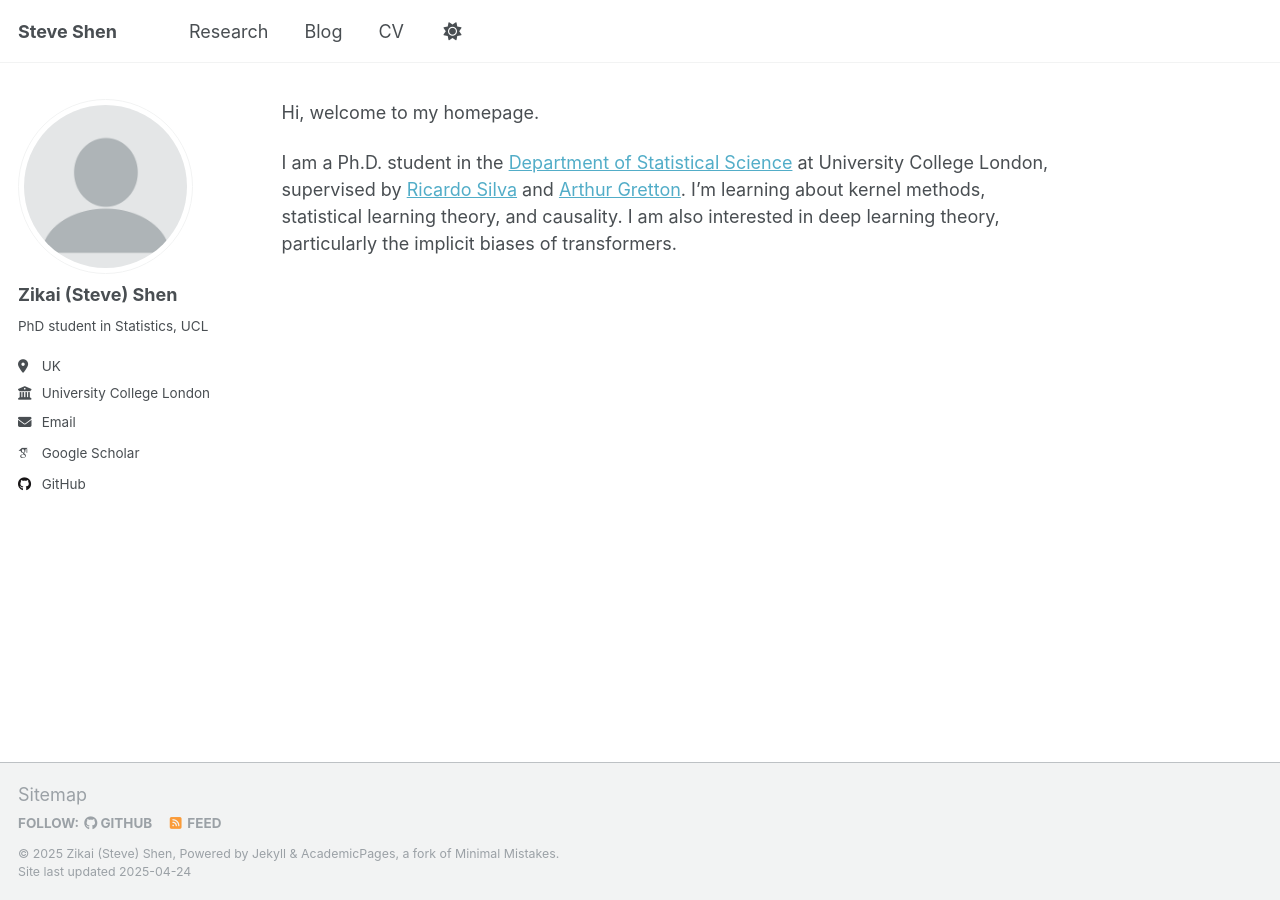
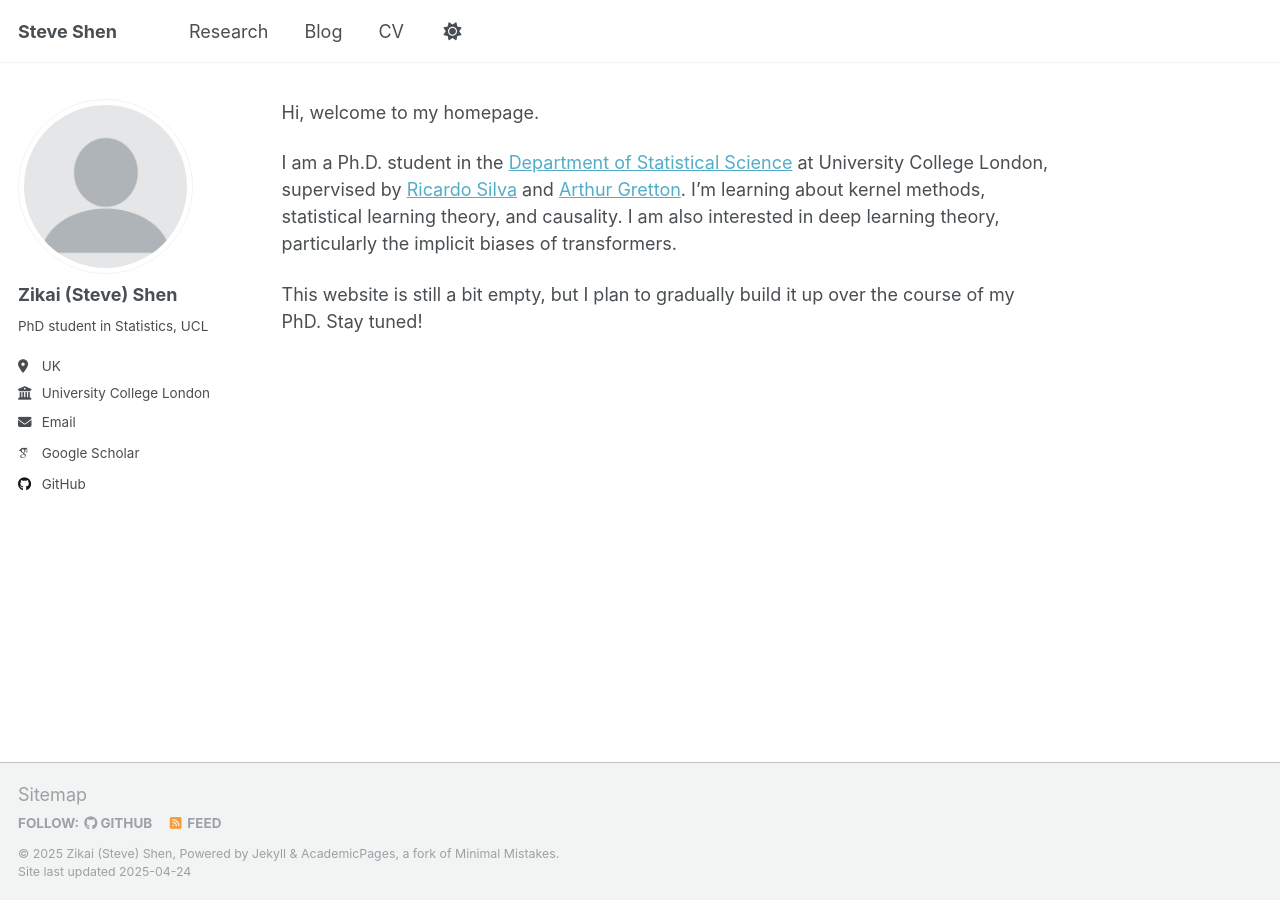
Before and after one commit to stevezshen/stevezshen.github.io, a Jekyll site: the page built from _pages/about.md, in a window 1280 px wide. Built offline with Jekyll 4.4.1, drawn with Linux system fonts in a browser that asks for light colours; some web fonts are replaced.

Commit message:
Update about.md

```diff
--- a/_pages/about.md
+++ b/_pages/about.md
@@ -9,3 +9,5 @@ redirect_from:
 Hi, welcome to my homepage.
 
 I am a Ph.D. student in the [Department of Statistical Science](https://www.ucl.ac.uk/statistics/) at University College London, supervised by [Ricardo Silva](https://www.homepages.ucl.ac.uk/~ucgtrbd/) and [Arthur Gretton](https://www.gatsby.ucl.ac.uk/~gretton/index.html). I'm learning about kernel methods, statistical learning theory, and causality. I am also interested in deep learning theory, particularly the implicit biases of transformers.
+
+This website is still a bit empty, but I plan to gradually build it up over the course of my PhD. Stay tuned!
```
